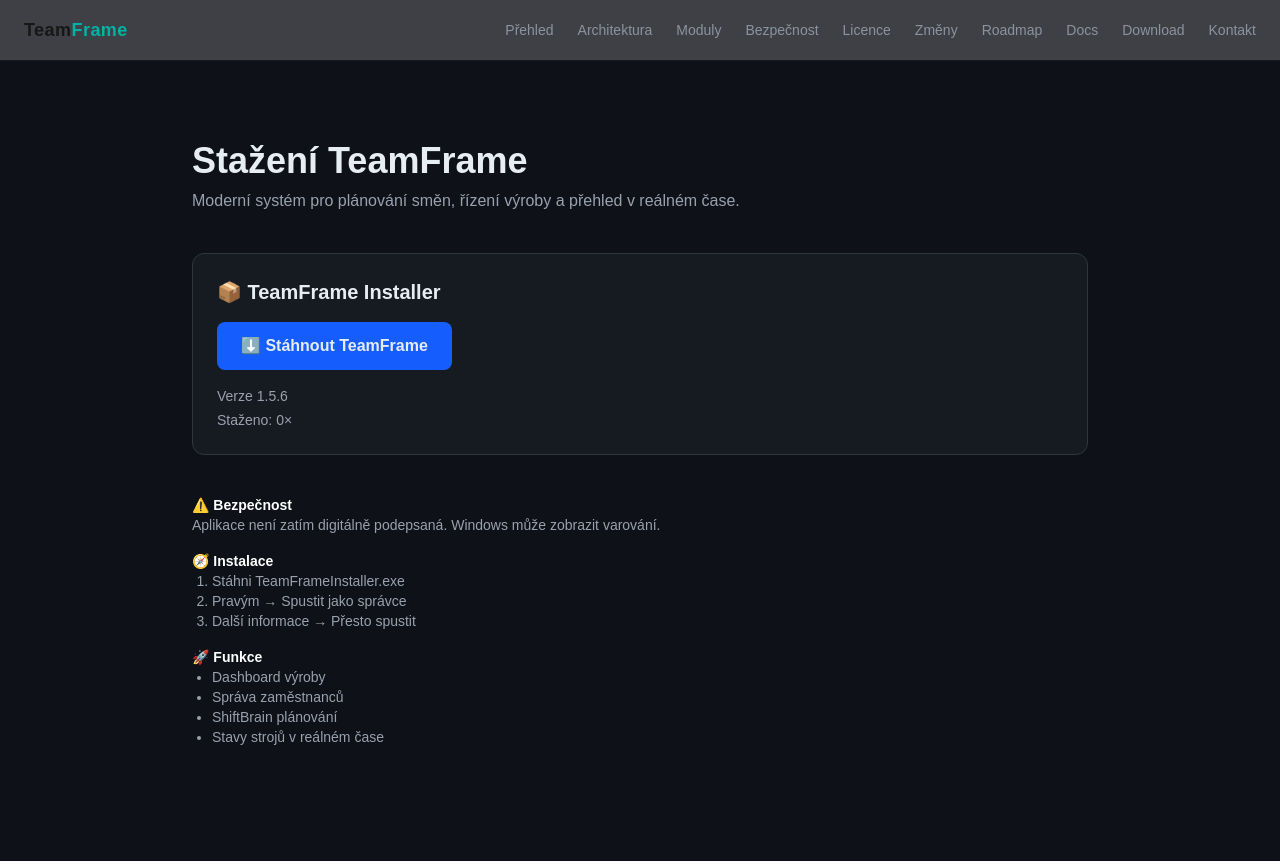
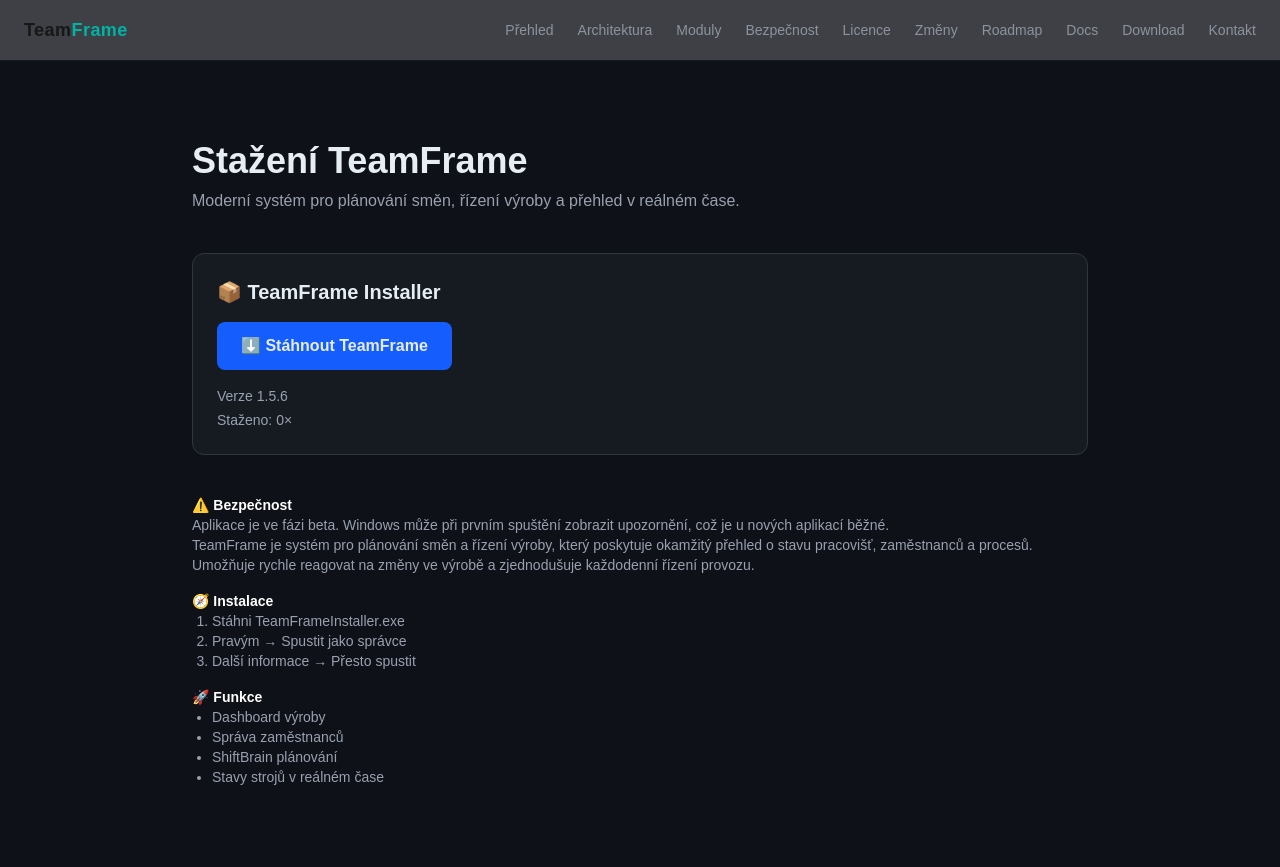
Before and after one commit to rendilife/teamframe-web, a Next.js app: page /download in a window 1280 px wide. Built offline with nearby package versions, Linux system fonts and the light colour scheme; no server answers.

Commit message:
Website update

```diff
--- a/app/download/DownloadClient.tsx
+++ b/app/download/DownloadClient.tsx
@@ -98,9 +98,26 @@ export default function DownloadClient() {
 
           <div>
             <h3 className="text-white font-semibold">⚠️ Bezpečnost</h3>
-            <p>
-              Aplikace není zatím digitálně podepsaná. Windows může zobrazit varování.
-            </p>
+        <p>
+          Aplikace je ve fázi beta. Windows může při prvním spuštění zobrazit upozornění,
+          což je u nových aplikací běžné.
+        </p>
+
+
+
+        <p className="text-gray-400">
+          TeamFrame je systém pro plánování směn a řízení výroby,
+          který poskytuje okamžitý přehled o stavu pracovišť, zaměstnanců a procesů.
+        </p>
+
+        <p className="text-gray-400">
+          Umožňuje rychle reagovat na změny ve výrobě a zjednodušuje každodenní řízení provozu.
+        </p>
+
+
+
+
+
           </div>
 
           <div>
```
